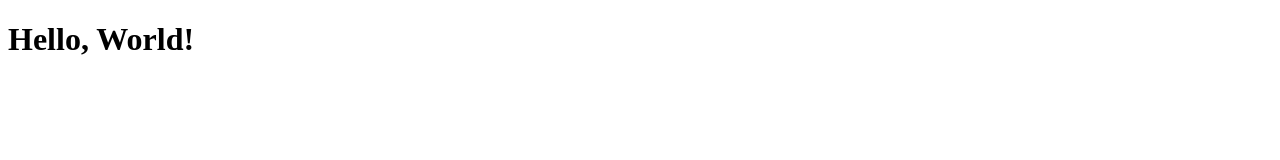
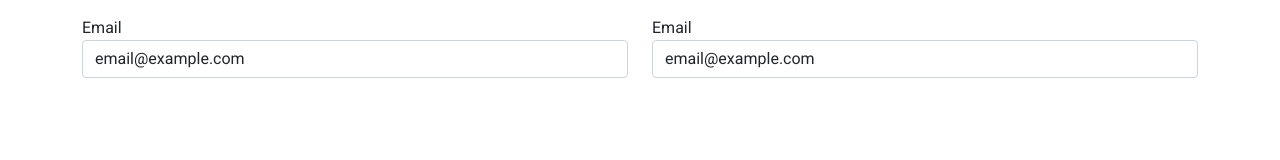
Before and after one commit to tougaj/timestamp2ISO, a plain HTML site: page index.html in a window 1280 px wide. Drawn offline with nearby package versions, Linux system fonts and the light colour scheme.

Commit message:
Создан каркас приложения.

```diff
--- a/index.html
+++ b/index.html
@@ -4,14 +4,34 @@
 		<meta charset="UTF-8" />
 		<meta name="viewport" content="width=device-width, initial-scale=1.0" />
 		<title>Document</title>
+		<link rel="preconnect" href="https://fonts.googleapis.com">
+<link rel="preconnect" href="https://fonts.gstatic.com" crossorigin>
+<link href="https://fonts.googleapis.com/css2?family=Roboto:ital,wght@0,400;0,500;0,700;0,900;1,400;1,500;1,700;1,900&display=swap" rel="stylesheet">
+<link href="https://cdn.jsdelivr.net/npm/bootstrap@5.1.3/dist/css/bootstrap.min.css" rel="stylesheet" integrity="sha384-1BmE4kWBq78iYhFldvKuhfTAU6auU8tT94WrHftjDbrCEXSU1oBoqyl2QvZ6jIW3" crossorigin="anonymous">
+		<link rel="stylesheet" href="./style.css">
 	</head>
 	<body>
-		<h1>Hello, World!</h1>
+		<div class="container">
+			<form class="row">
+				<div class="col-6">
+					<label for="staticEmail2" class="ащкь-дфиуд">Email</label>
+					<input type="text" class="form-control" id="staticEmail2" value="email@example.com">
+				</div>
+				<div class="col-6">
+					<label for="staticEmail2" class="ащкь-дфиуд">Email</label>
+					<input type="text" class="form-control" id="staticEmail2" value="email@example.com">
+				</div>
+			</form>
+		</div>
+
+
 		<script
 			src="https://code.jquery.com/jquery-3.6.0.min.js"
 			integrity="sha256-/xUj+3OJU5yExlq6GSYGSHk7tPXikynS7ogEvDej/m4="
 			crossorigin="anonymous"
 		></script>
+<script src="https://cdn.jsdelivr.net/npm/bootstrap@5.1.3/dist/js/bootstrap.bundle.min.js" integrity="sha384-ka7Sk0Gln4gmtz2MlQnikT1wXgYsOg+OMhuP+IlRH9sENBO0LRn5q+8nbTov4+1p" crossorigin="anonymous"></script>
+		<script src="https://cdnjs.cloudflare.com/ajax/libs/moment.js/2.29.1/moment.min.js" integrity="sha512-qTXRIMyZIFb8iQcfjXWCO8+M5Tbc38Qi5WzdPOYZHIlZpzBHG3L3by84BBBOiRGiEb7KKtAOAs5qYdUiZiQNNQ==" crossorigin="anonymous" referrerpolicy="no-referrer"></script>
 		<script src="./main.js"></script>
 	</body>
 </html>
--- a/main.js
+++ b/main.js
@@ -1,3 +1,4 @@
 $(function () {
-	alert(22);
+	const mm = moment('2022-03-02 07:16', 'YYYY-MM-DD HH:mm');
+	console.log(mm.toISOString());
 });
--- /dev/null
+++ b/style.css
@@ -0,0 +1,5 @@
+body{
+	font-family: 'Roboto', sans-serif;
+	font-size: 16px;
+	padding-top: 1em;
+}
```
